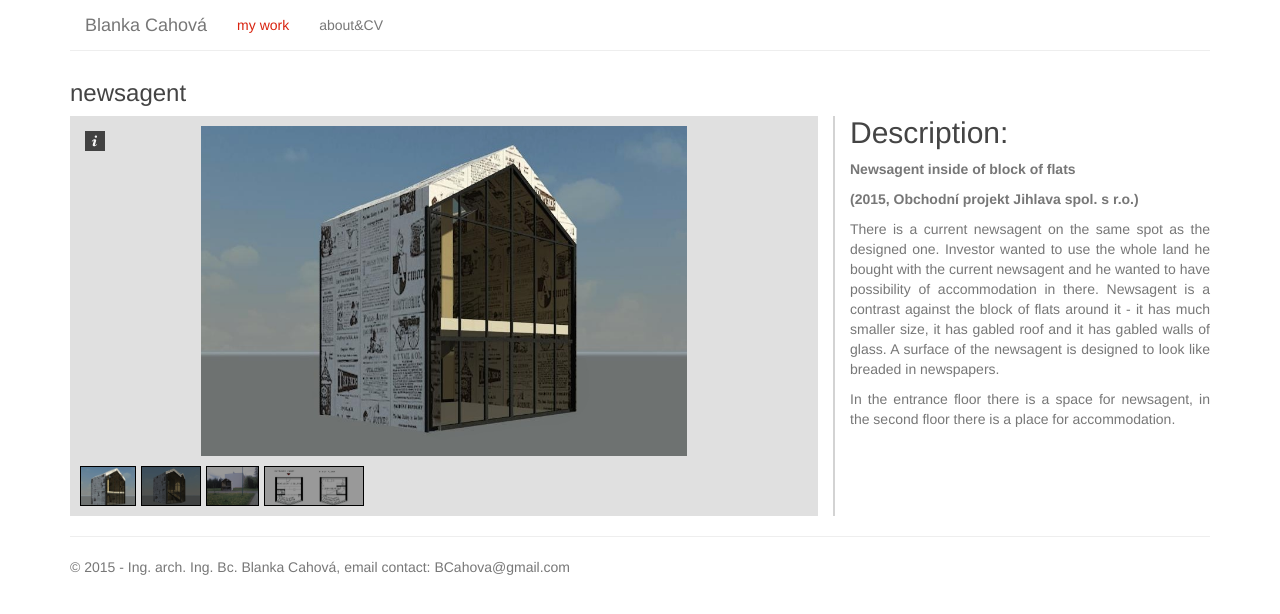
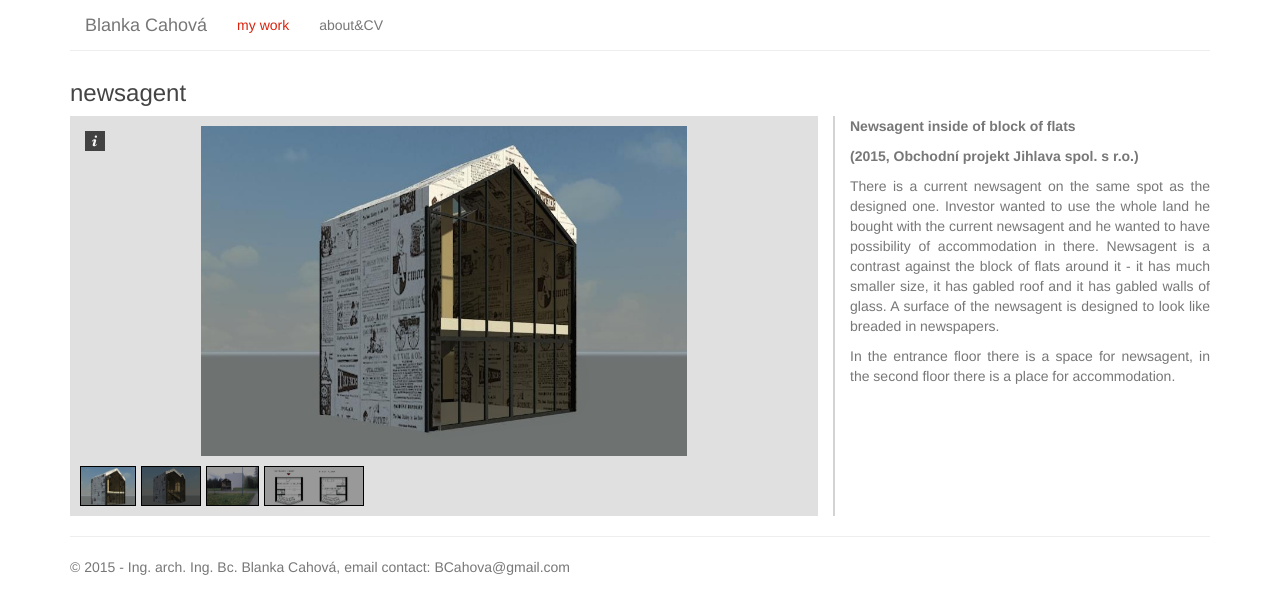
Before and after one commit to bcahova/bcahova.github.io, a Jekyll site: the page built from _posts/2015-11-24-newsagent.markdown, in a window 1280 px wide. Shown: the top 614 px of the page. Built offline with Jekyll 4.4.1, drawn with Linux system fonts in a browser that asks for light colours.

Commit message:
Remove 'Description' from project page

```diff
--- a/_layouts/post.html
+++ b/_layouts/post.html
@@ -45,7 +45,6 @@ window.onload = function () {
       </noscript>
   </div>
   <div class="col-md-4 text-justify">
-    <h2 class="align-top">Description:</h2>
-    <div>{{ content }}</div>
+    {{ content }}
   </div>
 </div>
```
